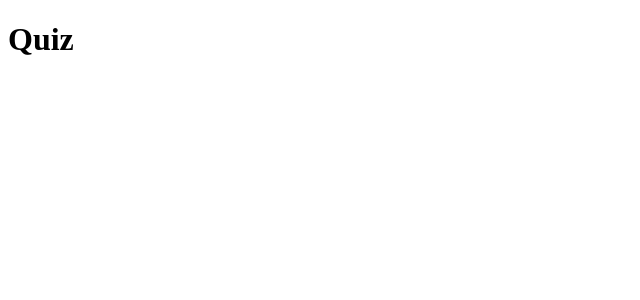
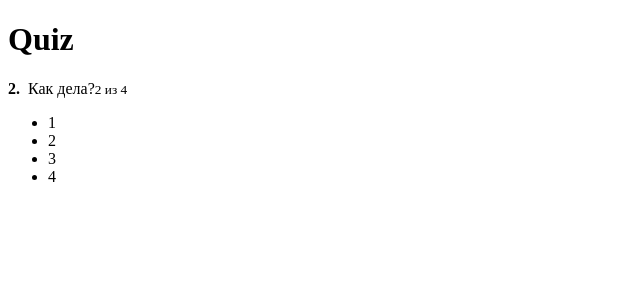
Before and after one commit to aanarkulov/quiz, a React app: page / in a window 1280 px wide. Shown: the top 300 px of the page, without its empty margins (0-640 px from the left). Built offline with nearby package versions, Linux system fonts and the light colour scheme.

Commit message:
Создал компонент ActiveQuestion, который будет отображать текущий вопрос в тесте

```diff
--- /dev/null
+++ b/src/components/ActiveQuestion/ActiveQuestion.css
@@ -0,0 +1,13 @@
+.ActiveQuestion {
+    padding: 20px;
+    color: #fff;
+    border: 2px solid #fff;
+    border-radius: 5px;
+    margin: 0 10px;
+    box-sizing: border-box;
+}
+
+.Question {
+    display: flex;
+    justify-content: space-between;
+}
--- /dev/null
+++ b/src/components/ActiveQuestion/ActiveQuestion.js
@@ -0,0 +1,23 @@
+import React from 'react'
+import classes from './ActiveQuestion.css'
+
+const ActiveQuestion = props => (
+    <div className={classes.ActiveQuestion}>
+        <p className={classes.Question}>
+            <span>
+                <strong>2.</strong>&nbsp;
+                Как дела?
+            </span>
+            <small>2 из 4</small>
+        </p>
+
+        <ul>
+            <li>1</li>
+            <li>2</li>
+            <li>3</li>
+            <li>4</li>
+        </ul>
+    </div>
+);
+
+export default ActiveQuestion
--- a/src/containers/Quiz/Quiz.js
+++ b/src/containers/Quiz/Quiz.js
@@ -1,12 +1,19 @@
 import React, { Component } from 'react'
 import classes from './Quiz.css'
+import ActiveQuestion from '../../components/ActiveQuestion/ActiveQuestion'
 
 class Quiz extends Component {
-    state = {}
+    state = {
+        quiz: []
+    }
     render() {
         return (
             <div className={classes.Quiz}>
-                <h1>Quiz</h1>
+
+                <div className={classes.QuizWrapper}>
+                    <h1>Quiz</h1>
+                    <ActiveQuestion />
+                </div>
             </div>
         )
     }
```
